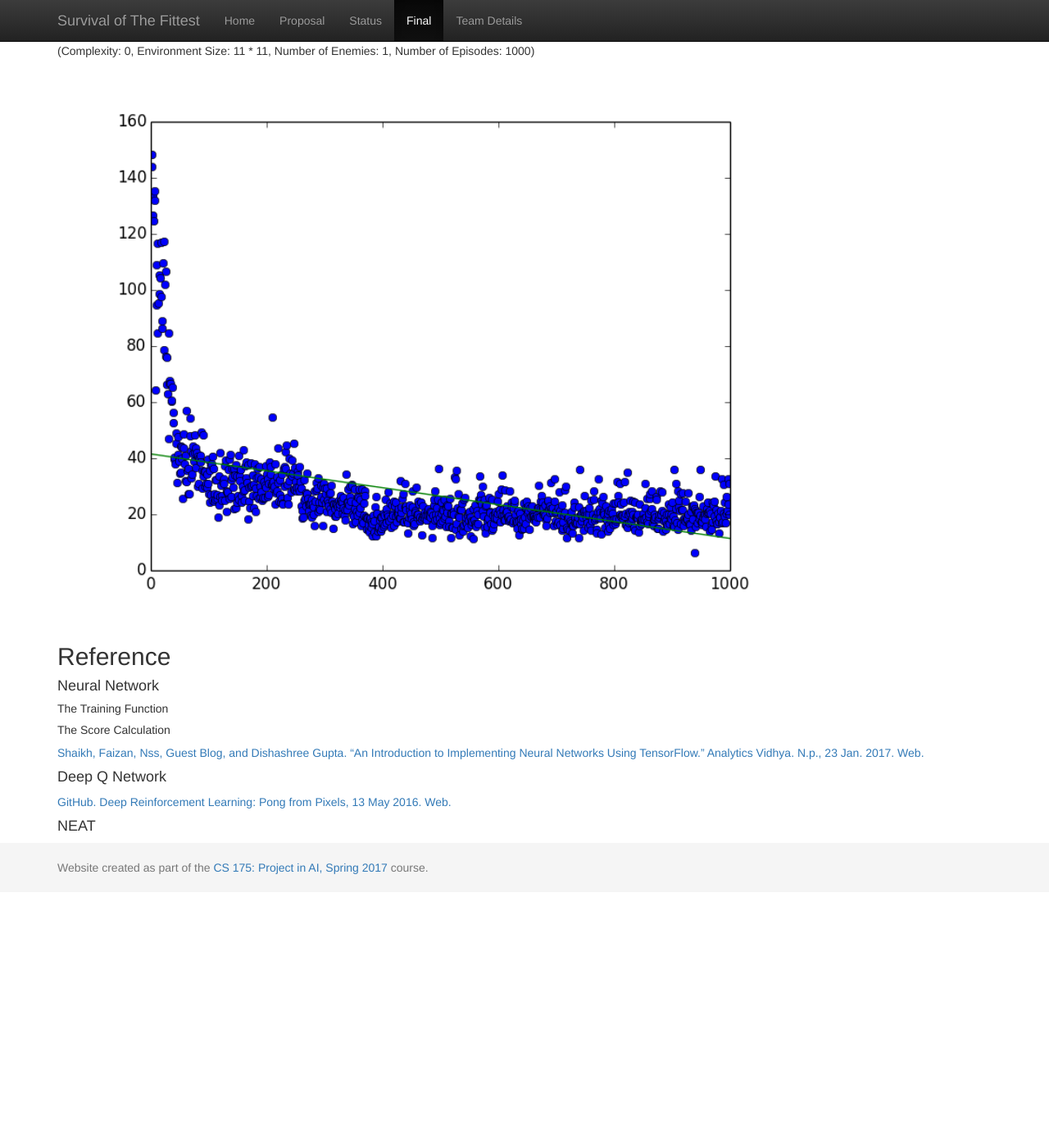
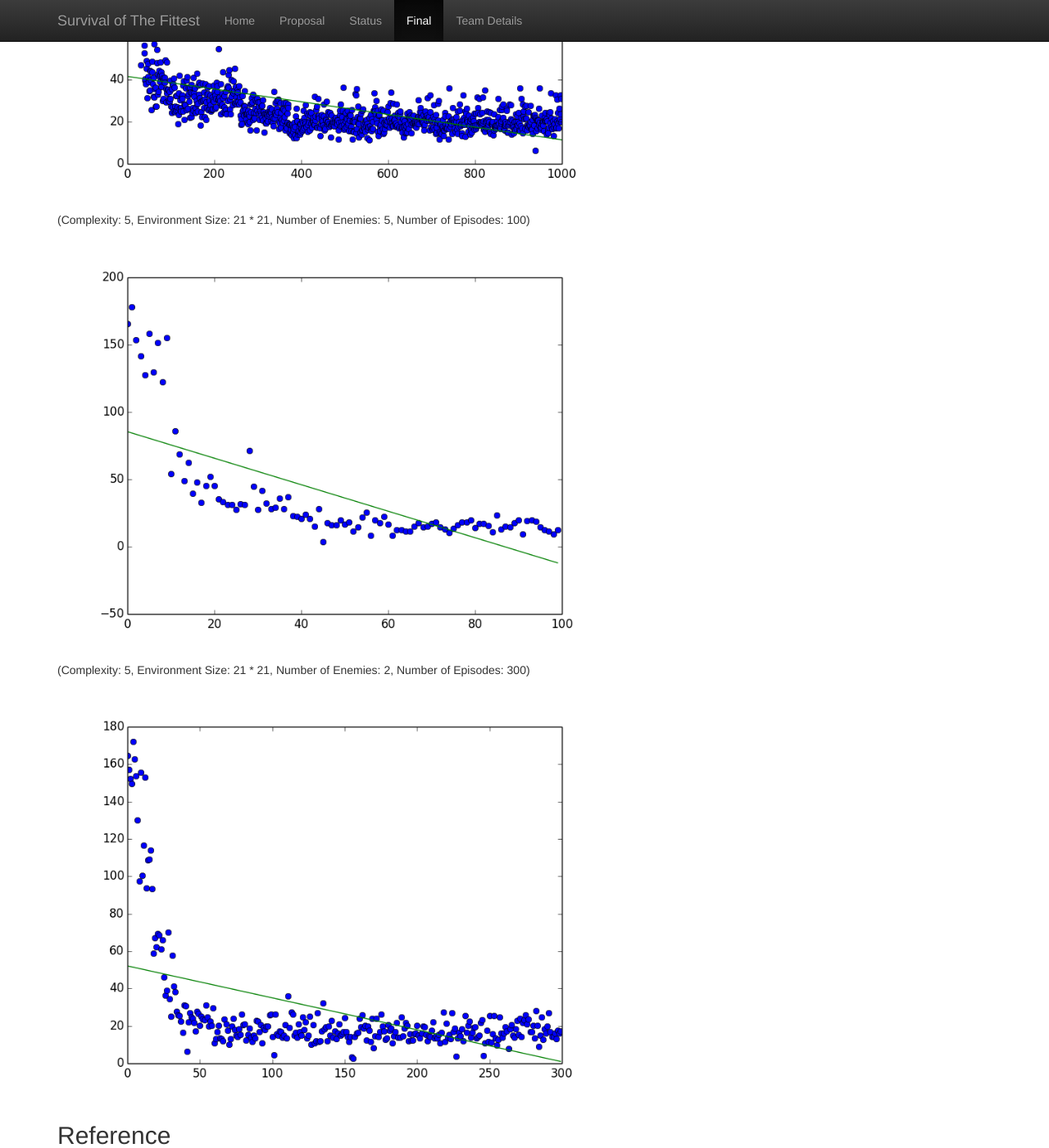
Before and after one commit to mingh2/SurvivalOfTheFittest, a Jekyll site: the page built from docs/final.md, in a window 1280 px wide and 1400 px high, scrolled down 8940 px. Shown: the whole window at 82% size. Built offline with Jekyll 4.4.1, drawn with Linux system fonts in a browser that asks for light colours; before the commit the page ends 10028 px from its top, so only the background shows below that.

Commit message:
Update final.md

```diff
--- a/docs/final.md
+++ b/docs/final.md
@@ -169,17 +169,24 @@ To compare, here's an MSE for the previous implementation within first 300 episo
 Belows are MSE for the updated version:
 
 ##### (Complexity: 0, Environment Size: 11 * 11, Number of Enemies: 1, Number of Episodes: 150)
-<img src="Pics/episode_100_c0m10e2.png" width="80%">
+<img src="Pics/episode_100_c0m10e2.png" width="60%">
 <br/>
 
 ##### (Complexity: 0, Environment Size: 11 * 11, Number of Enemies: 1, Number of Episodes: 300)
-<img src="Pics/episode_300_c0m10e2.png" width="80%">
+<img src="Pics/episode_300_c0m10e2.png" width="60%">
 <br/>
 
 ##### (Complexity: 0, Environment Size: 11 * 11, Number of Enemies: 1, Number of Episodes: 1000)
-<img src="Pics/episode_1000_c0m10e2.png" width="80%">
+<img src="Pics/episode_1000_c0m10e2.png" width="60%">
 <br/>
 
+##### (Complexity: 5, Environment Size: 21 * 21, Number of Enemies: 5, Number of Episodes: 100)
+<img src="Pics/episode_100_c5m20e5.png" width="60%">
+<br/>
+
+##### (Complexity: 5, Environment Size: 21 * 21, Number of Enemies: 2, Number of Episodes: 300)
+<img src="Pics/episode_300_c5m20e5.png" width="60%">
+<br/>
 
 ## Reference
 
```
